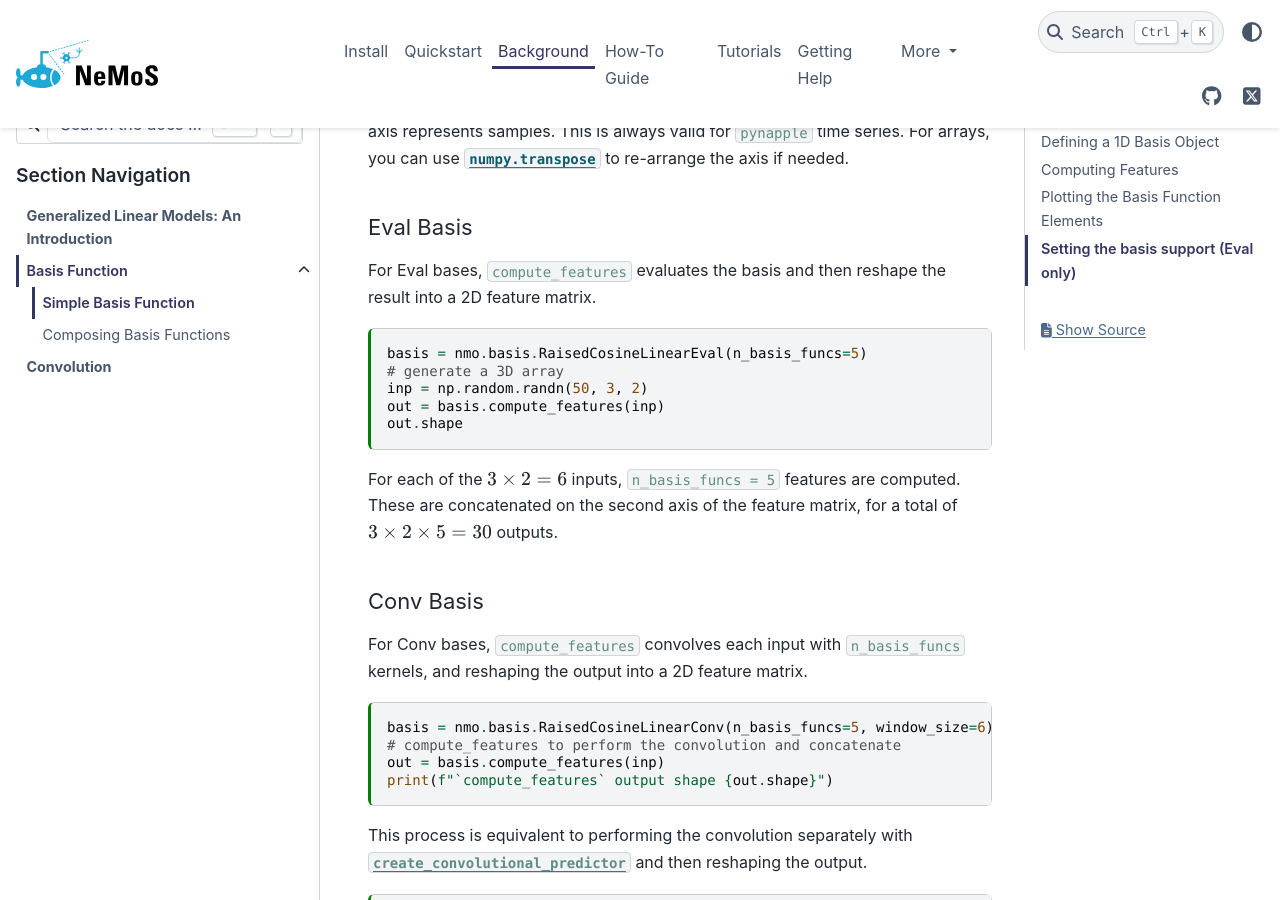
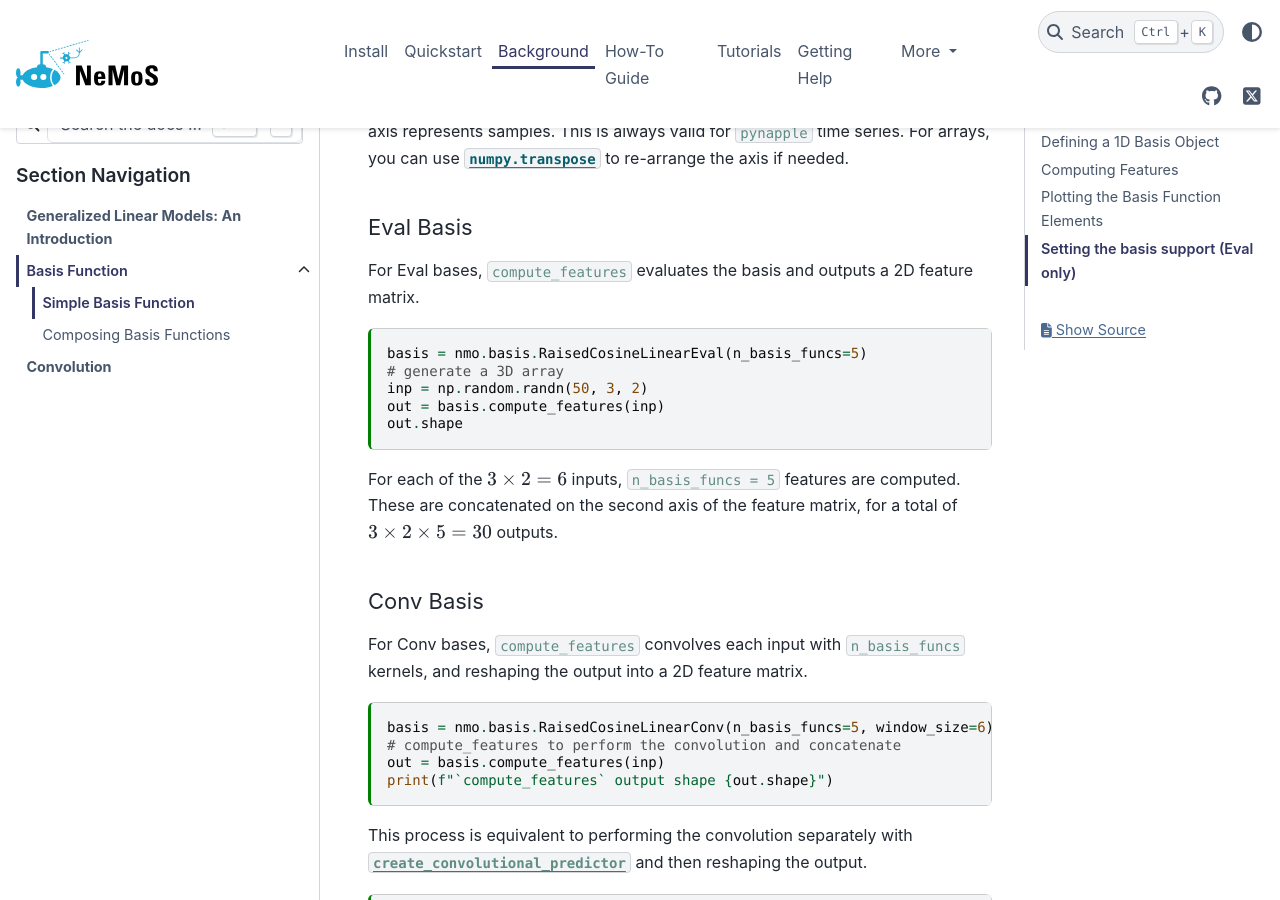
Before and after one commit to flatironinstitute/nemos, a Sphinx documentation site: the page built from docs/background/basis/plot_01_1D_basis_function.md, in a window 1280 px wide and 900 px high, scrolled down 2428 px. Built offline with Sphinx 7.4.7 and the PyData theme 0.15.4, drawn with Linux system fonts in a browser that asks for light colours.

Commit message:
Update docs/background/basis/plot_01_1D_basis_function.md
Co-authored-by: William F. Broderick <billbrod@gmail.com>

````diff
--- a/docs/background/basis/plot_01_1D_basis_function.md
+++ b/docs/background/basis/plot_01_1D_basis_function.md
@@ -141,7 +141,7 @@
 
 #### Eval Basis
 
-For Eval bases, `compute_features` evaluates the basis and then reshape the result into a 2D feature matrix.
+For Eval bases, `compute_features` evaluates the basis and outputs a 2D feature matrix.
 
 ```{code-cell} ipython3
 basis = nmo.basis.RaisedCosineLinearEval(n_basis_funcs=5)
````
